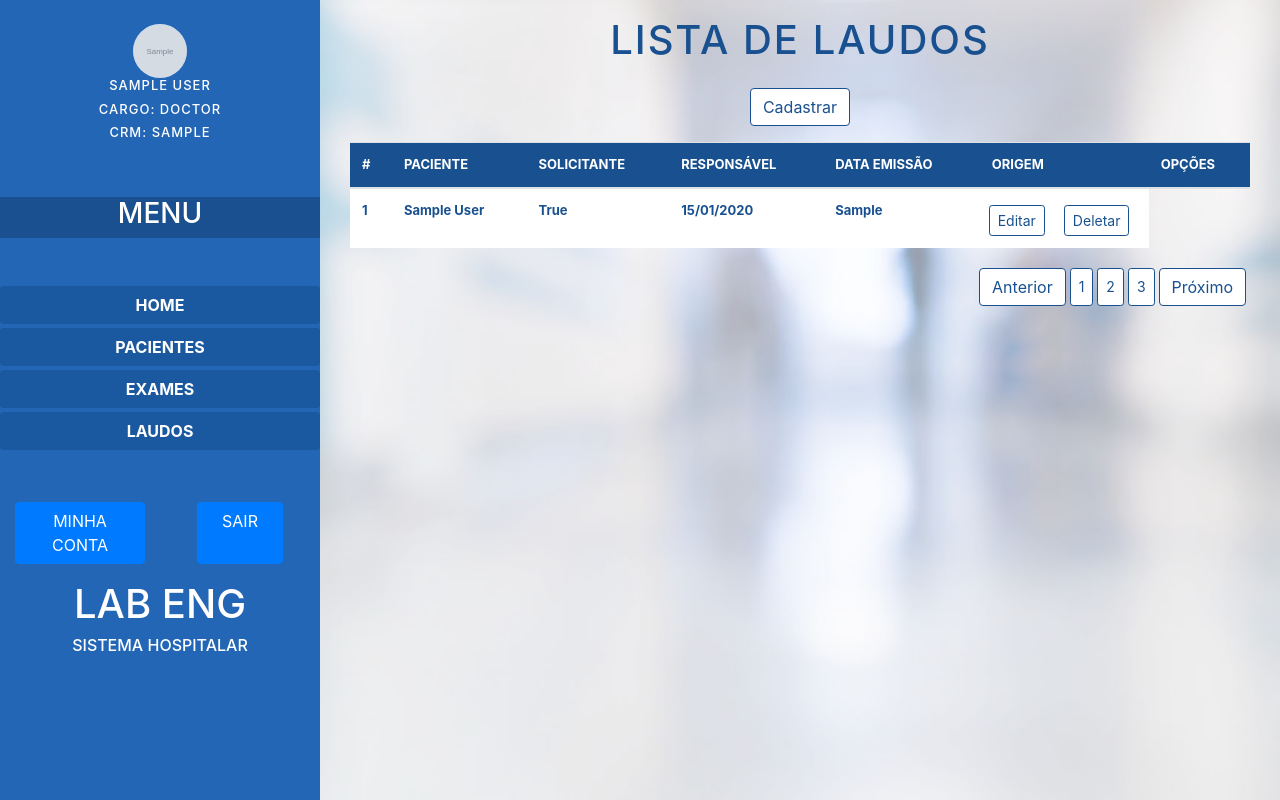
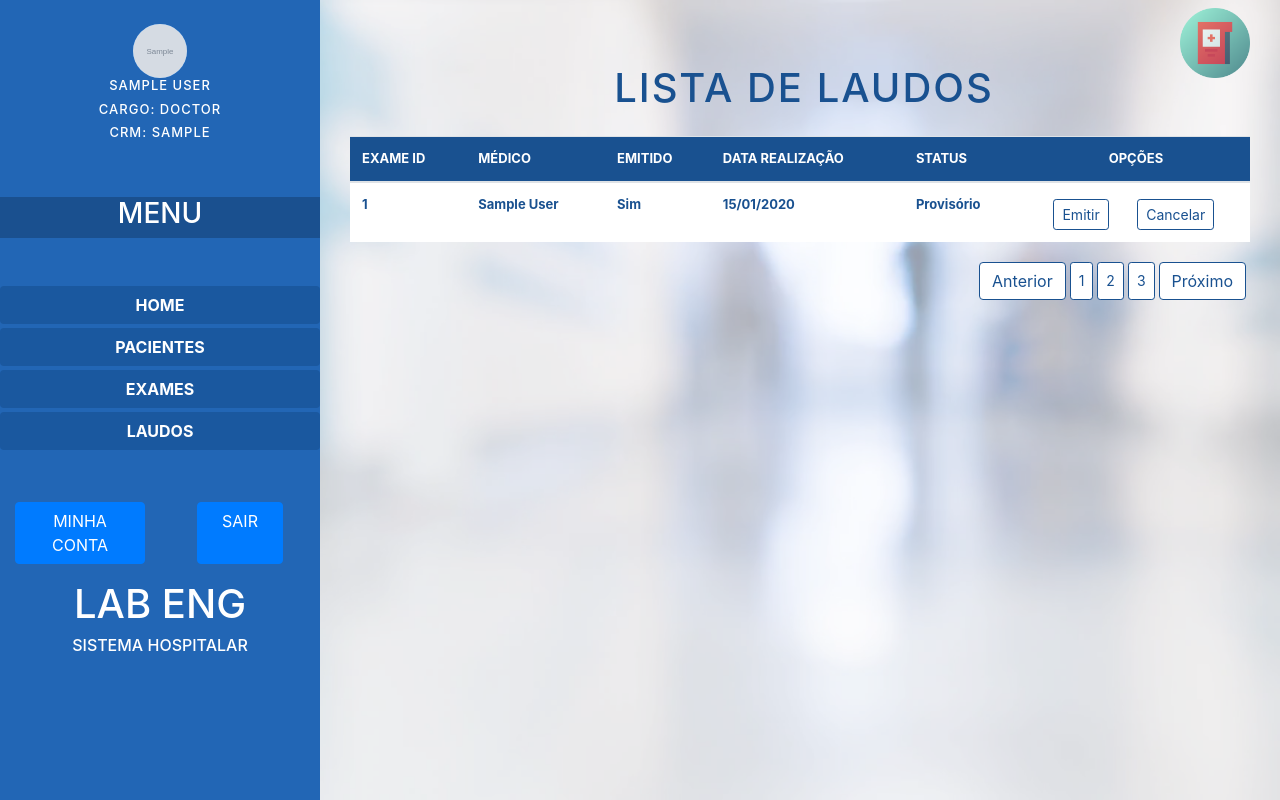
Before and after one commit to NathanMB/LabEng, a Django app: page /laudo/listar in a window 1280 px wide. Run offline with Django 3.2, Linux system fonts and the light colour scheme; a user stored in the database is signed in; tables that the repository leaves empty hold one stand-in row (values such as "Sample post"); grey boxes marked "Sample" are stand-in pictures; some libraries are stand-ins or nearby versions.

Commit message:
Ajustes no front e no back de emissao de laudos

```diff
--- a/LabEng/LabEng/settings.py
+++ b/LabEng/LabEng/settings.py
@@ -132,3 +132,4 @@ LOGIN_REDIRECT_URL = 'home'
 LOGOUT_REDIRECT_URL = 'home'
 
 DATE_FORMAT = 'd/m/Y'
+DATE_INPUT_FORMAT = ('%d/%m/%Y')
--- a/LabEng/exams/forms.py
+++ b/LabEng/exams/forms.py
@@ -1,6 +1,7 @@
 from django.forms import ModelForm
 from django import forms
 from exams.choices import *
+from LabEng import settings
 
 from .models import Patient, Exam, Report
 
@@ -76,6 +77,8 @@ class ReportForm(ModelForm):
         #widget=forms.TextInput(attrs={'readonly': 'readonly'})
     #)
 
+    realization_date =  forms.DateField(input_formats=settings.DATE_INPUT_FORMAT)
+
     diagnostic = forms.CharField(
         max_length=1000,
         required=False,
@@ -84,4 +87,4 @@ class ReportForm(ModelForm):
 
     class Meta:
         model = Report
-        fields = ['exam', 'medico', 'approved', 'realization_date', 'diagnostic', 'file']
+        fields = ['exam', 'medico', 'emmited', 'realization_date', 'diagnostic', 'file']
--- a/LabEng/exams/models.py
+++ b/LabEng/exams/models.py
@@ -31,10 +31,10 @@ class Exam(models.Model):
 class Report(models.Model):
     exam = models.ForeignKey('Exam', blank=False, null=False, on_delete=models.CASCADE)
     medico = models.ForeignKey('accounts.Medico', blank=False, null=True, on_delete=models.CASCADE)
-    approved = models.BooleanField()
+    emmited = models.BooleanField()
     realization_date = models.DateField(null=False)
     diagnostic = models.CharField(max_length=100, blank=True, null=True)
-    status = models.CharField(max_length=30, choices=REPORT_STATUS_CHOICES, blank=True, null=True, default=REPORT_STATUS_CHOICES[0])
+    status = models.CharField(max_length=30, choices=REPORT_STATUS_CHOICES, blank=True, null=True, default=REPORT_STATUS_CHOICES[0][0])
 
     def get_upload_handler(instance, filename):
         email = instance.medico.email
--- a/LabEng/exams/templates/listar_exames.html
+++ b/LabEng/exams/templates/listar_exames.html
@@ -1,11 +1,15 @@
 {% extends 'base.html' %}
+{% load static %}
 
 {% block main%}
 <!--Coluna direita-->
 <div class="container">
     <div class="row">
-        <div class="col-12 d-flex justify-content-center p-3">
+        <div class="offset-md-3 col-md-6 d-flex justify-content-center p-3">
             <h1>Lista de Exames</h1>
+        </div>
+        <div class="col-md-3 text-right pt-2" >
+            <img src="{% static 'icons/exam-icon.png' %}" width=70px">
         </div>
     </div>
 
--- a/LabEng/exams/templates/listar_laudo.html
+++ b/LabEng/exams/templates/listar_laudo.html
@@ -1,18 +1,18 @@
 {% extends 'base.html' %}
+{% load static %}
 
 {% block main %}
 <!--Coluna direita-->
 <div class="container">
     <div class="row">
-        <div class="col-12 d-flex justify-content-center p-3">
-            <h1>Lista de Laudos</h1>
+        <div class="offset-md-3 col-md-6 d-flex justify-content-center p-3  mt-5">
+            <h1 class="pl-2">Lista de Laudos</h1>
         </div>
-    </div>
+        <div class="col-md-3 text-right pt-2" >
+            <img src="{% static 'icons/report-icon.png' %}" width=70px">
+        </div>
 
-    <div class="row mb-3">
-        <div class="col d-flex justify-content-center ">
-            <a href="{%url 'registerReport'%}" type="button" class="btn ">Cadastrar</a>
-        </div>
+
     </div>
 
     <div class="row">
@@ -24,13 +24,12 @@
                     <!--Atributos-->
                     <thead>
                         <tr>
-                            <th scope="col">#</th>
-                            <th scope="col">PACIENTE</th>
-                            <th scope="col">SOLICITANTE</th>
-                            <th scope="col">RESPONSÁVEL</th>
-                            <th scope="col">DATA EMISSÃO</th>
-                            <th scope="col">ORIGEM</th>
-                            <th scope="col">OPÇÕES</th>
+                            <th scope="col">Exame ID</th>
+                            <th scope="col">Médico</th>
+                            <th scope="col">Emitido</th>
+                            <th scope="col">Data Realização</th>
+                            <th scope="col">Status</th>
+                            <th scope="col" class="text-center">Opções</th>
                         </tr>
                     </thead>
                     <!--end-->
@@ -41,17 +40,23 @@
 
                             <td>{{ report.exam }}</td>
                             <td>{{ report.medico }}</td>
-                            <td>{{ report.approved }}</td>
+                            <td>
+                                {% if report.emmited == 0 %}
+                                    <span>Não</span>
+                                {% else %}
+                                    <span>Sim</span>
+                                {% endif %}
+                            </td>
                             <td>{{ report.realization_date }}</td>
-                            <td>{{ report.diagnostic }}</td>
-                            <td>
-                                <div id="td-opc" class="row mr-0">
-                                    <div class="col-lg-6 d-flex justify-content-center mt-1 p-0">
-                                        <a href="{% url 'listReportId' report.id %}" type="button" class="btn btn-sm">Editar</a>
+                            <td>{{ report.status }}</td>
+                            <td class="text-center">
+                                <div id="td-opc" class="row mr-0" >
+                                    <div class="col-md-6 mt-1 pr-0" >
+                                        <a href="{% url 'listReportId' report.id %}" type="button" class="btn btn-sm">Emitir</a>
                                     </div>
 
-                                    <div class="col-lg-6 d-flex justify-content-center mt-1 p-0">
-                                        <button type="button" class="btn btn-sm">Deletar</button>
+                                    <div class="col-md-6 mt-1 pl-0">
+                                        <a href="#" class="btn btn-sm">Cancelar</a>
                                     </div>
 
                                 </div>
--- a/LabEng/exams/templates/listar_pacientes.html
+++ b/LabEng/exams/templates/listar_pacientes.html
@@ -1,11 +1,15 @@
 {% extends 'base.html' %}
+{% load static %}
 
 {% block main %}
 <!--Coluna direita-->
 <div class="container">
     <div class="row">
-        <div class="col-12 d-flex justify-content-center p-3">
+        <div class="offset-md-3 col-md-6 d-flex justify-content-center p-3">
             <h1>Lista de Pacientes</h1>
+        </div>
+        <div class="col-md-3 text-right pt-2" >
+            <img src="{% static 'icons/patient-icon.png' %}" width=70px">
         </div>
     </div>
 
--- a/LabEng/exams/urls.py
+++ b/LabEng/exams/urls.py
@@ -1,5 +1,5 @@
 from django.urls import path
-from .views import registerPatient, registerExam, listPatients, listExams, listReport, listPatientsId, listExamsId, registerReport, listReportId, performExam, emitReport
+from .views import registerPatient, registerExam, listPatients, listExams, listReport, listPatientsId, listExamsId, registerReport, performReport, performExam, emitReport
 
 
 urlpatterns = [
@@ -14,8 +14,7 @@ urlpatterns = [
 
     path('laudo/cadastrar', registerReport, name='registerReport'),
     path('laudo/listar', listReport, name='listReport'),
-    path('laudo/<int:id>/editar', listReportId, name='listReportId'),
-    path('laudo/<int:id>/emitir', emitReport, name='emitReport')
+    path('laudo/<int:id>/emitir', performReport, name='listReportId'),
 
 
 ]
--- a/LabEng/exams/views.py
+++ b/LabEng/exams/views.py
@@ -3,7 +3,6 @@ from .forms import PatientForm, ExamForm, ReportForm
 from .models import Patient, Exam, Report
 from datetime import datetime, date
 from django.core.exceptions import ObjectDoesNotExist
-
 # Create your views here.
 
 def registerPatient(request):
@@ -88,7 +87,7 @@ def performExam(request, id):
     elif request.method == "POST":
         if form.is_valid():
             form.save()
-            return listReportId(request, report.id)
+            return performReport(request, report.id)
         else:
             print("Error: "+str(form.errors))
             return render(request, 'realizar_exame.html', args)
@@ -102,7 +101,7 @@ def listReport(request):
     args = {"reports": reports}
     return render(request, 'listar_laudo.html', args)
 
-def listReportId(request, id):
+def performReport(request, id):
     report = Report.objects.get(pk=id)
 
     if request.method == "GET":
@@ -113,10 +112,15 @@ def listReportId(request, id):
         form = ReportForm(request.POST or None, instance=report)
 
         if form.is_valid():
+            form = form.save(commit=False)
+            form.realization_date = "02/06/2020"
             form.save()
+
+
             args = {"report": report, "form": form}
             return render(request, "registrar_laudo.html", args)
         else:
+            print(form.errors)
             args = {"report": report, "form": form}
             return redirect("home")
 
```
Also changed, not shown: LabEng/exams/templates/registrar_laudo.html (+9 -9 lines), LabEng/exams/migrations/0006_auto_20200602_1758.py (added), LabEng/static/icons/exam-icon.png (added), LabEng/static/icons/patient-icon.png (added), LabEng/static/icons/report-icon.png (added).
